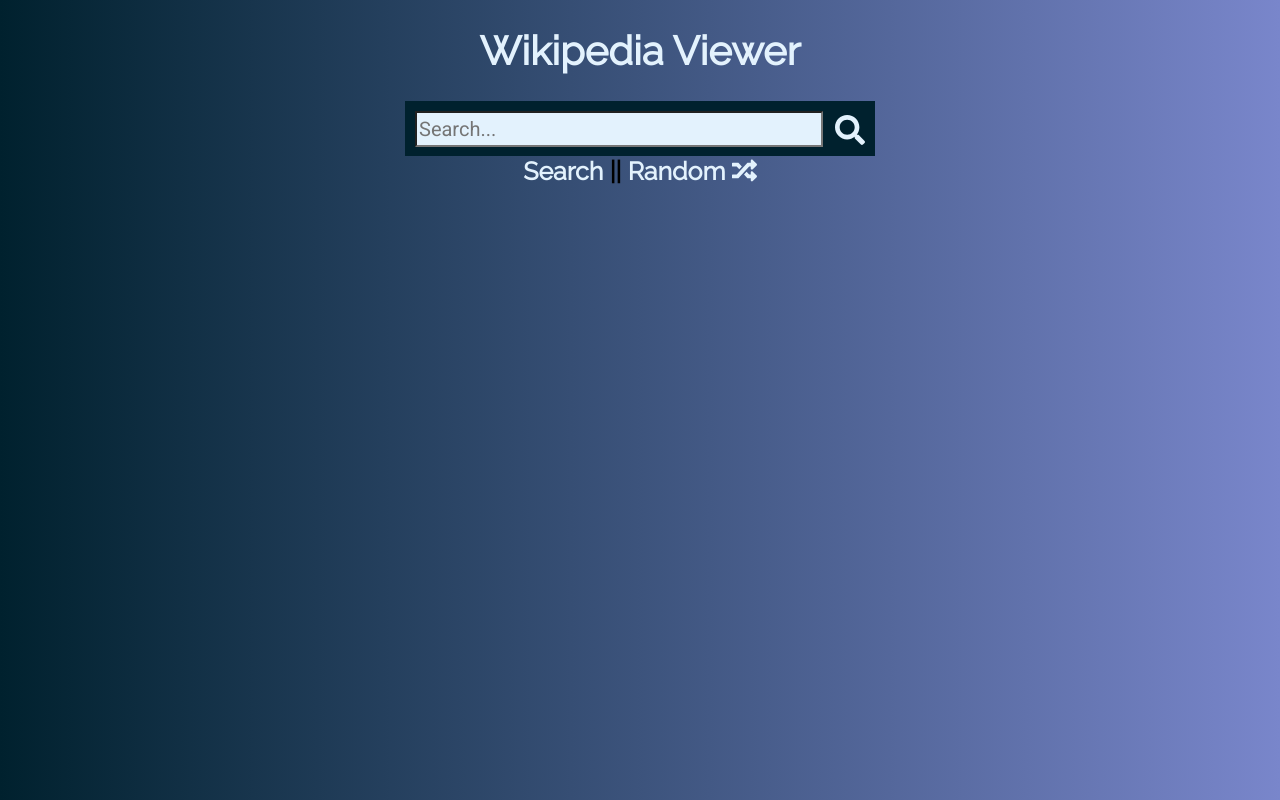
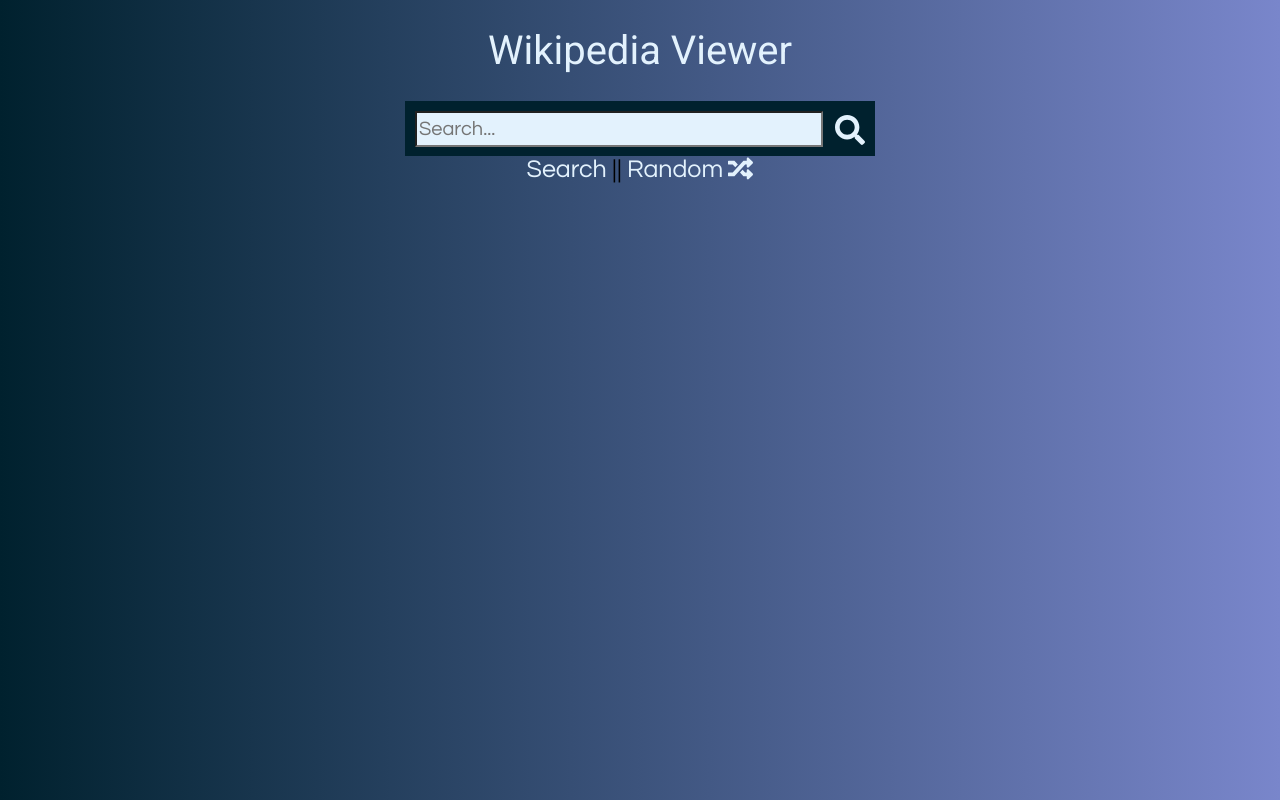
Before and after one commit to bfgonzalez/wikipedia-viewer, a plain HTML site: page index.html in a window 1280 px wide. Drawn offline with nearby package versions, Linux system fonts and the light colour scheme.

Commit message:
Changed fonts

```diff
--- a/css/style.css
+++ b/css/style.css
@@ -3,6 +3,8 @@
   color: #e3f2fd;
   font-size: 40px;
   text-transform: none;
+  font-family: "Roboto", sans-serif;
+  font-weight: lighter;
 }
 
 /* main background style */
@@ -15,10 +17,10 @@
   background-image: linear-gradient(to right, #00212e, #7986CB);
 
   /* main font-stlye for text */
-  font-family: "Raleway", sans-serif;
+  font-family: "Questrial", sans-serif;
   font-size: 25px;
   text-align: center;
-  font-weight: bold;
+
 }
 
 /* box behind search bar */
@@ -41,7 +43,7 @@
   outline: none;
   background-color: #e3f2fd;
   font-size: 20px;
-  font-family: "Roboto", sans-serif;
+  font-family: "Questrial", sans-serif;
 }
 
 /* style for search icon */
@@ -98,5 +100,5 @@
   position: relative;
   text-align: left;
   font-size: 20px;
-  font-family: "Raleway", sans-serif;
+  font-family: "Questrial", sans-serif;
 }
--- a/index.html
+++ b/index.html
@@ -17,9 +17,9 @@
   <!-- links for fonts & font awesome icons -->
 <script defer src="https://use.fontawesome.com/releases/v5.0.1/js/all.js"></script>
 
-<link href="https://fonts.googleapis.com/css?family=Roboto:400,400i,700" rel="stylesheet">
+<link href="https://fonts.googleapis.com/css?family=Questrial" rel="stylesheet">
 
-<link href="https://fonts.googleapis.com/css?family=Raleway" rel="stylesheet" type="text/css">
+<link href="https://fonts.googleapis.com/css?family=Roboto" rel="stylesheet" type="text/css">
 
 <!-- -->
 <h1> Wikipedia Viewer </h1>
```
